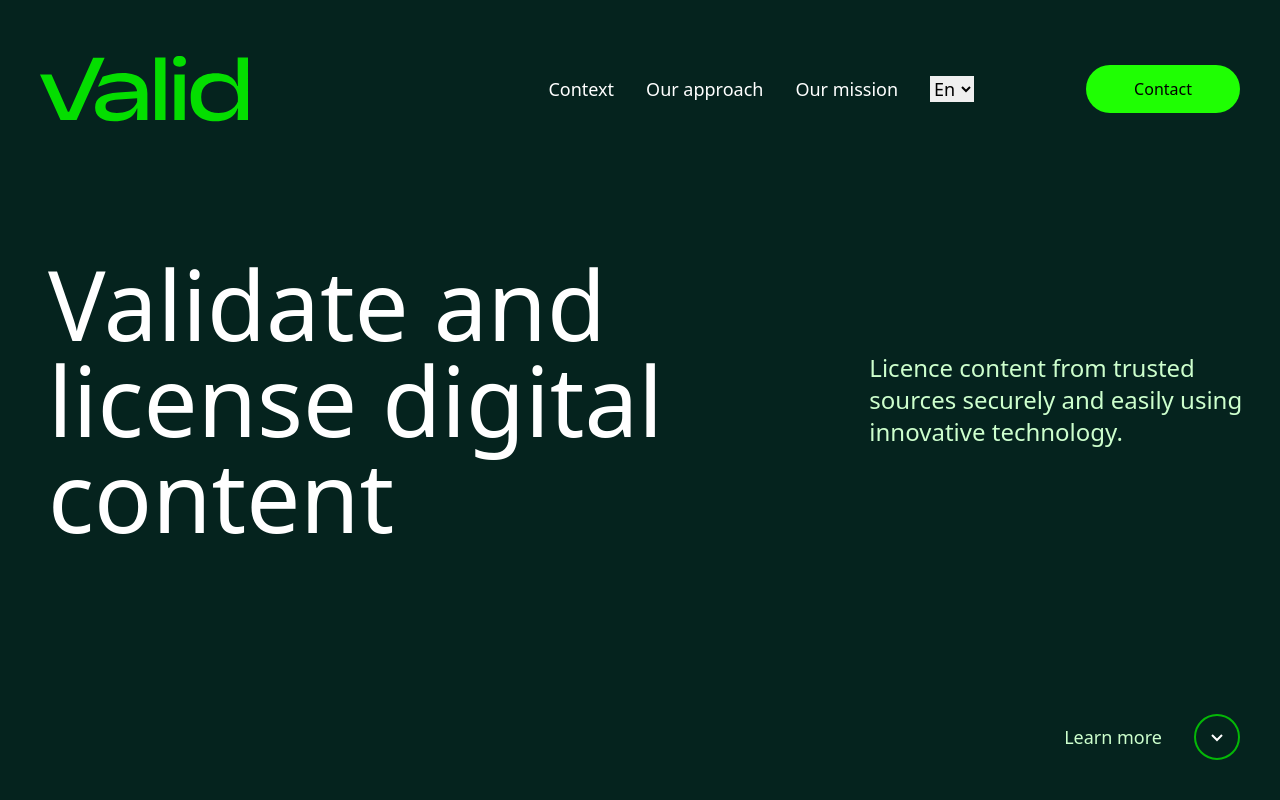
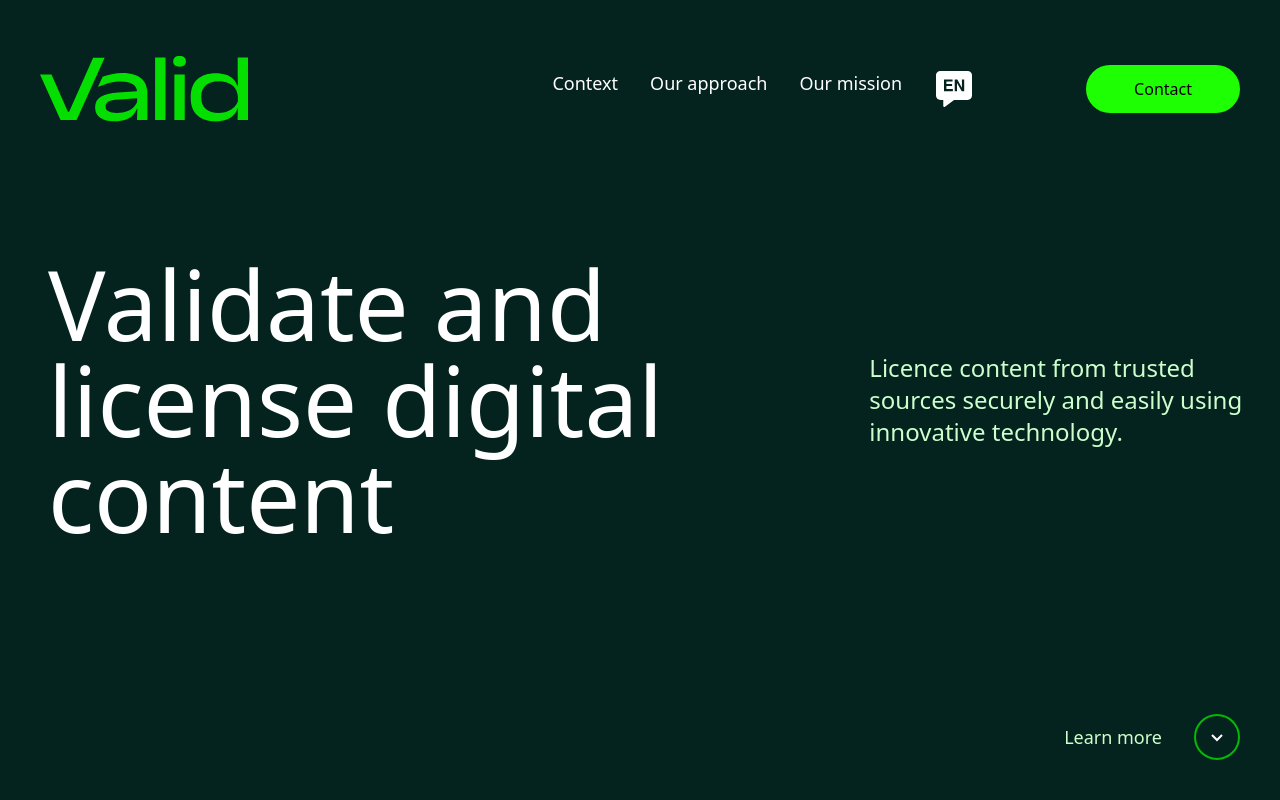
Before and after one commit to Yasaman-Behnam-Malekzadeh/valid-clone, a Vue app: page / in a window 1280 px wide. Shown: the top 800 px of the page. Built offline with nearby package versions, Linux system fonts and the light colour scheme.

Commit message:
change language icon in header

```diff
--- a/src/assets/output.css
+++ b/src/assets/output.css
@@ -1006,6 +1006,18 @@ video {
   height: 100px;
 }
 
+.h-6 {
+  height: 1.5rem;
+}
+
+.h-7 {
+  height: 1.75rem;
+}
+
+.h-10 {
+  height: 2.5rem;
+}
+
 .max-h-96 {
   max-height: 24rem;
 }
@@ -1172,6 +1184,14 @@ video {
 
 .w-5\/6 {
   width: 83.333333%;
+}
+
+.w-6 {
+  width: 1.5rem;
+}
+
+.w-7 {
+  width: 1.75rem;
 }
 
 .max-w-16 {
--- a/src/components/LanguageSwitcher.vue
+++ b/src/components/LanguageSwitcher.vue
@@ -1,9 +1,12 @@
 <template>
-  <div>
-    <select v-model="currentLocale" @change="changeLanguage">
-      <option value="en">En</option>
-      <option value="fr">De</option>
-    </select>
+  <div class="flex items-center">
+    <button @click="toggleLanguage" class="flex items-center">
+      <img
+        :src="currentLocale === 'en' ? englishUrl : deutschUrl"
+        alt="translate log"
+        class="w-10 h-10"
+      />
+    </button>
   </div>
 </template>
 
@@ -12,11 +15,13 @@ export default {
   data() {
     return {
       currentLocale: "en",
-      translateUrl: require("@/images/header/translate-logo.svg"),
+      deutschUrl: require("@/images/header/de.svg"),
+      englishUrl: require("@/images/header/en.svg"),
     };
   },
   methods: {
-    changeLanguage() {
+    toggleLanguage() {
+      this.currentLocale = this.currentLocale === "en" ? "de" : "en";
       this.$i18n.locale = this.currentLocale;
     },
   },
```
Also changed, not shown: src/images/header/de.svg (renamed from src/images/header/translate-logo.svg), src/images/header/en.svg (added).
